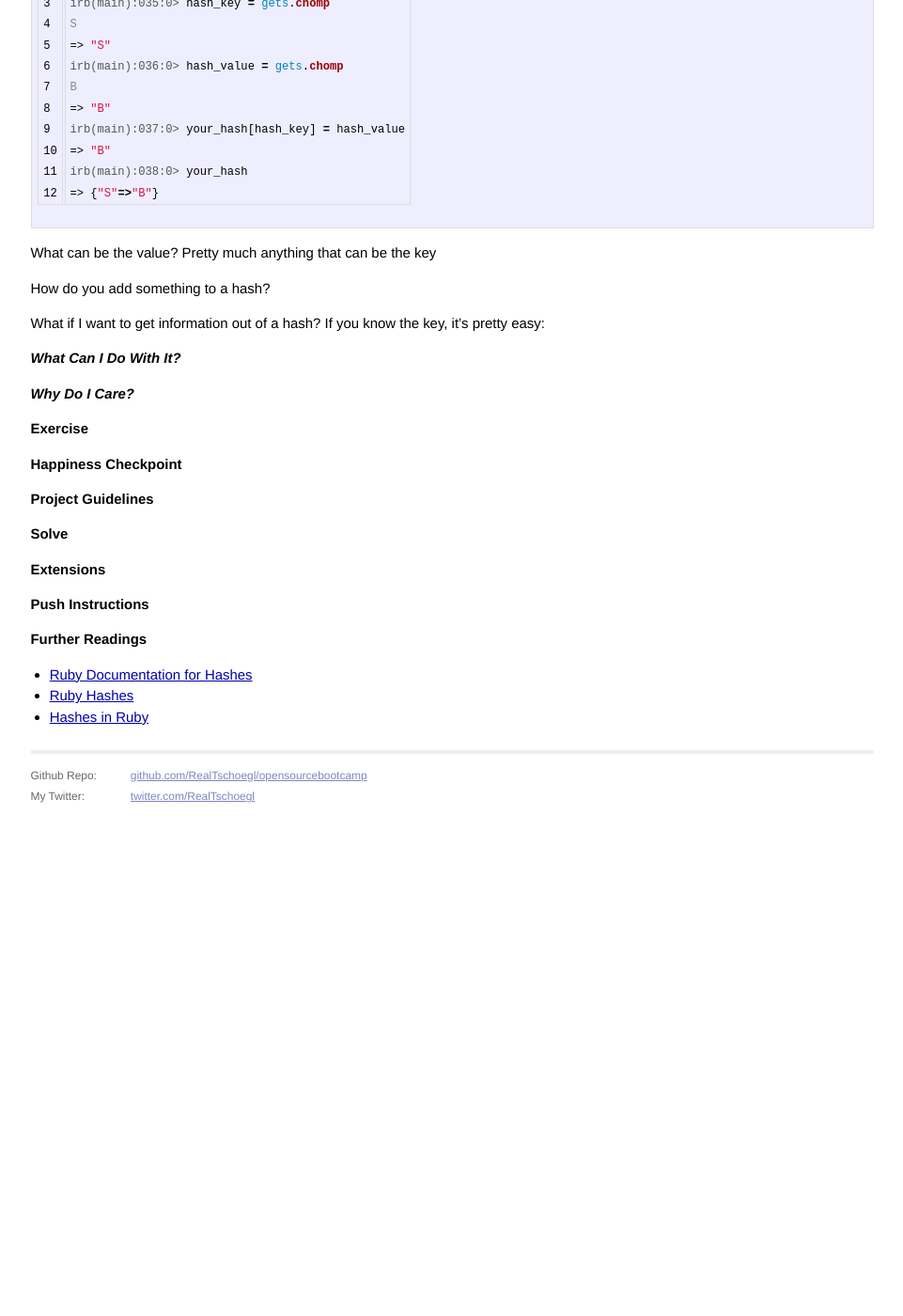
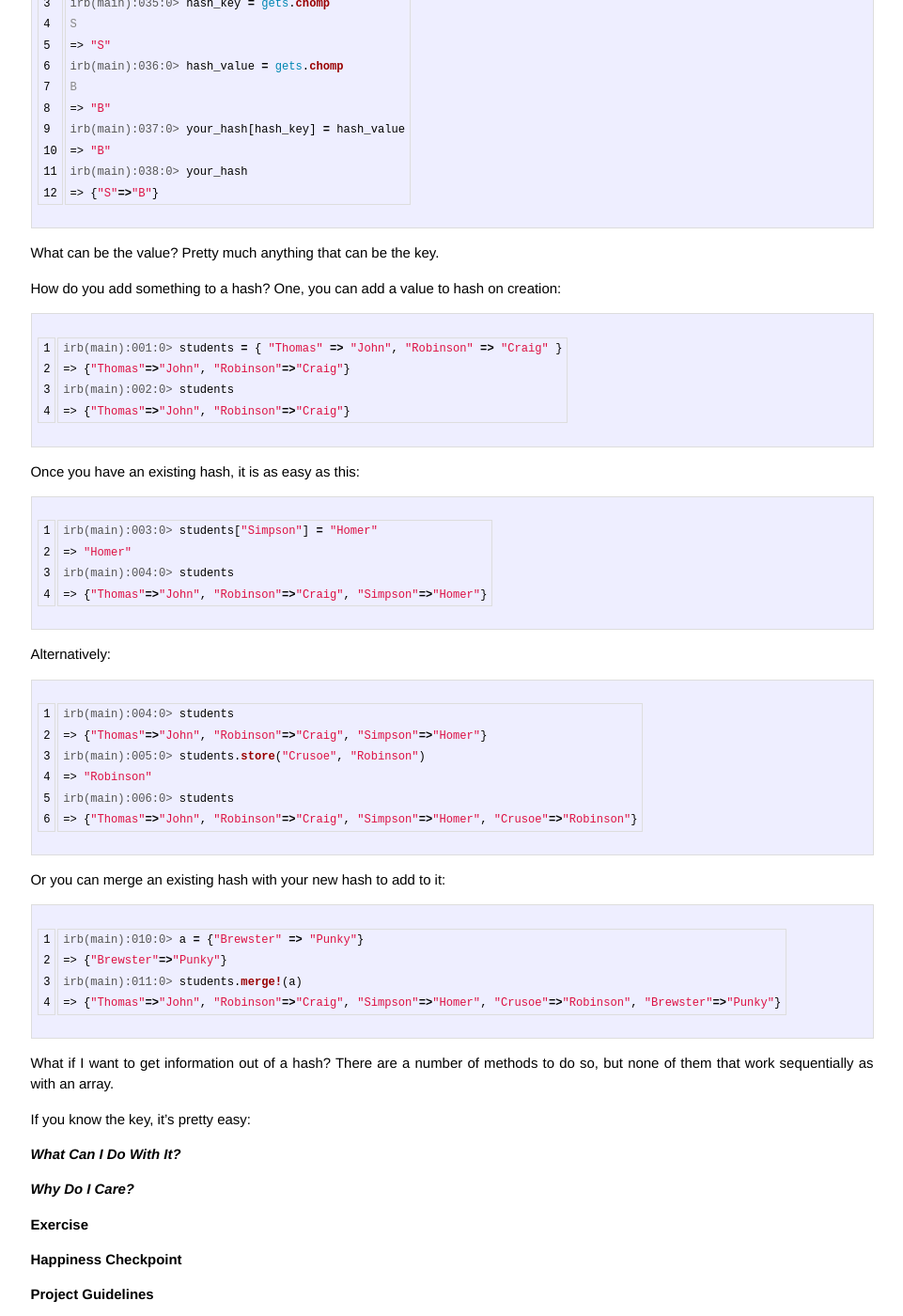
Before and after one commit to RealTschoegl/opensourcebootcamp, a Jekyll site: the page built from _posts/2014-03-12-lesson-hashes.markdown, in a window 1280 px wide and 1400 px high, scrolled down 1612 px. Shown: the whole window at 94% size, without its empty margins (159-1120 px from the left). Built offline with Jekyll 4.4.1, drawn with Linux system fonts in a browser that asks for light colours; Markdown is read by kramdown in place of the engine named in the settings; before the commit the page ends 2483 px from its top, so only the background shows below that.

Commit message:
Updated 2014-03-12-lesson-hashes.markdown

```diff
--- a/_posts/2014-03-12-lesson-hashes.markdown
+++ b/_posts/2014-03-12-lesson-hashes.markdown
@@ -77,13 +77,50 @@ irb(main):038:0> your_hash
 => {"S"=>"B"}
 {% endhighlight %}
 
-What can be the value?  Pretty much anything that can be the key
+What can be the value?  Pretty much anything that can be the key.
 
-How do you add something to a hash?
+How do you add something to a hash?  One, you can add a value to hash on creation:
 
+{% highlight irb linenos %}
+irb(main):001:0> students = { "Thomas" => "John", "Robinson" => "Craig" }
+=> {"Thomas"=>"John", "Robinson"=>"Craig"}
+irb(main):002:0> students
+=> {"Thomas"=>"John", "Robinson"=>"Craig"}
+{% endhighlight %}
 
+Once you have an existing hash, it is as easy as this:
 
-What if I want to get information out of a hash? If you know the key, it's pretty easy:
+{% highlight irb linenos %}
+irb(main):003:0> students["Simpson"] = "Homer"
+=> "Homer"
+irb(main):004:0> students
+=> {"Thomas"=>"John", "Robinson"=>"Craig", "Simpson"=>"Homer"}
+{% endhighlight %}
+
+Alternatively:
+
+{% highlight irb linenos %}
+irb(main):004:0> students
+=> {"Thomas"=>"John", "Robinson"=>"Craig", "Simpson"=>"Homer"}
+irb(main):005:0> students.store("Crusoe", "Robinson")
+=> "Robinson"
+irb(main):006:0> students
+=> {"Thomas"=>"John", "Robinson"=>"Craig", "Simpson"=>"Homer", "Crusoe"=>"Robinson"}
+{% endhighlight %}
+
+Or you can merge an existing hash with your new hash to add to it:
+
+{% highlight irb linenos %}
+irb(main):010:0> a = {"Brewster" => "Punky"}
+=> {"Brewster"=>"Punky"}
+irb(main):011:0> students.merge!(a)
+=> {"Thomas"=>"John", "Robinson"=>"Craig", "Simpson"=>"Homer", "Crusoe"=>"Robinson", "Brewster"=>"Punky"}
+{% endhighlight %}
+
+What if I want to get information out of a hash? There are a number of methods to do so, but none of them that work sequentially as with an array.
+
+If you know the key, it's pretty easy:
+
 
 
 
```
